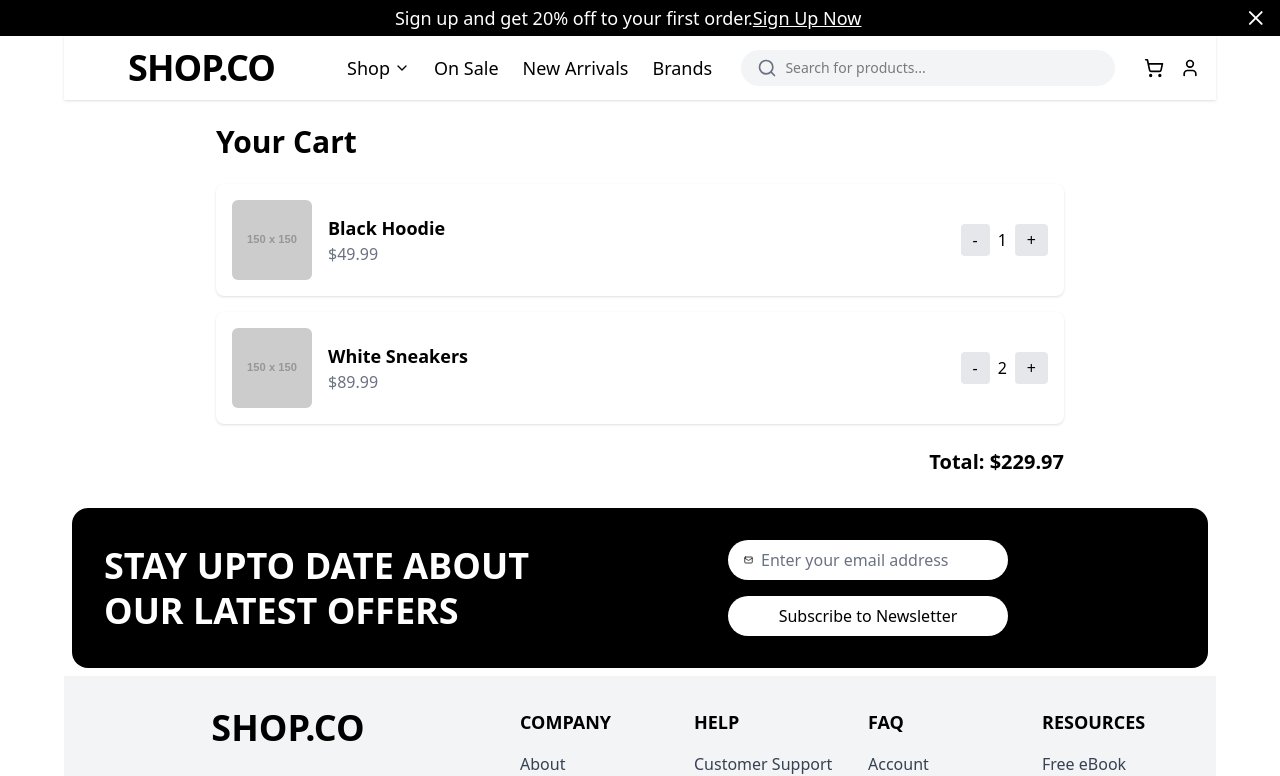
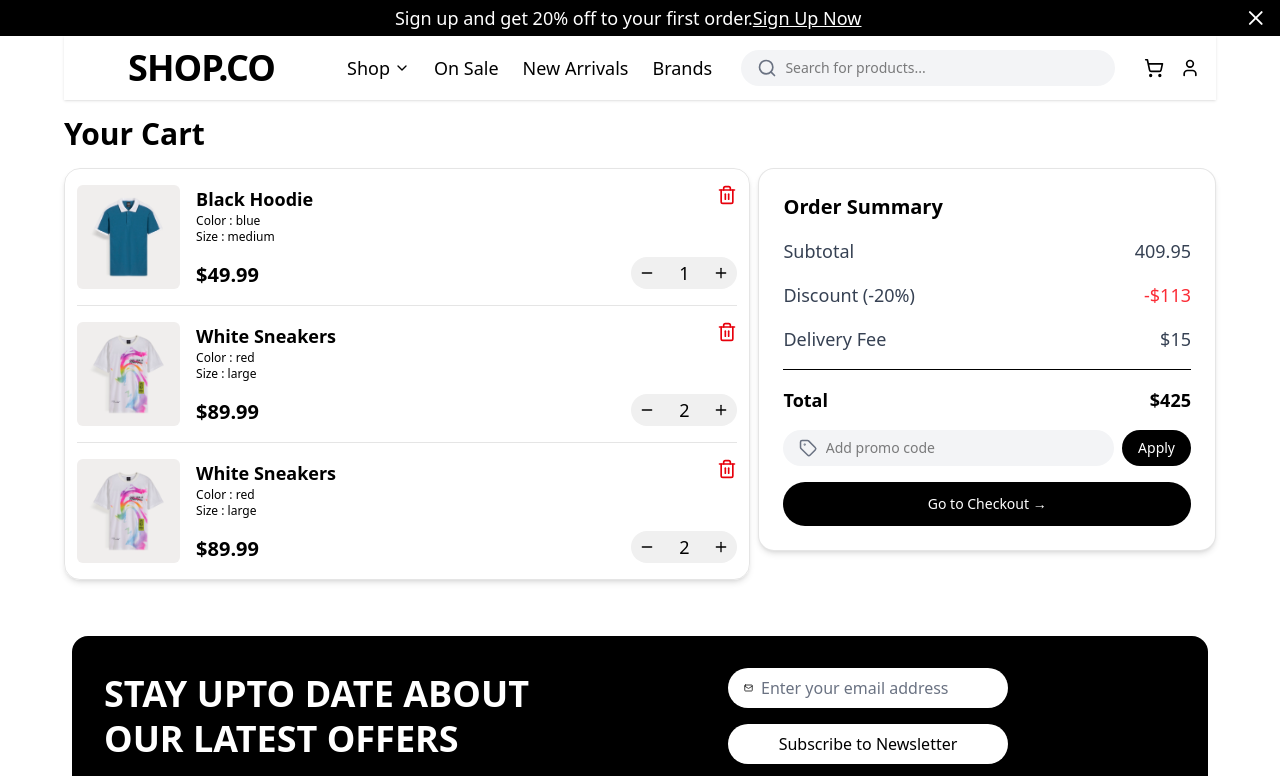
Before and after one commit to mZaidSk/shop-co, a React (Vite) app: page /cartPage in a window 1280 px wide. Shown: the top 776 px of the page. Built offline with nearby package versions, Linux system fonts and the light colour scheme.

Commit message:
cart feature add

```diff
--- /dev/null
+++ b/src/components/Cart/EmptyCart.tsx
@@ -0,0 +1,26 @@
+
+const EmptyCart = () => {
+  return (
+    <div>
+        <div className='w-full h-full flex justify-center items-center '>
+            <img
+            src="src/assets/images/cart-img/EmptyCart.png"
+            alt=""
+            className='size-60 md:size-80 ' />
+        </div>
+        <div className='flex flex-col justify-center items-center'>
+            <h1 className='text-lg md:text-3xl tracking-wide'>Your Cart is <span className='text-red-500'>Empty!</span></h1>
+            <p className='text-xs md:text-base text-[#0000004e]'>Looks like you haven't made your choice yet..</p>
+        </div>
+        <div className='flex justify-center items-center m-5 '>
+            <button
+            className={`w-fit h-fit p-3 rounded-[62px] bg-red-500 text-center text-xs md:text-sm cursor-pointer `}>
+                Go to shopping
+            </button>
+        </div>
+
+    </div>
+  )
+}
+
+export default EmptyCart
--- a/src/components/products/ReviewTab.tsx
+++ b/src/components/products/ReviewTab.tsx
@@ -84,7 +84,8 @@ const ReviewTab = () => {
 
         </div>
         <div className=" flex items-center justify-center my-6 ">
-                <button className="h-12 w-42 border-2 border-[#0000001A] rounded-[62px]" onClick={()=>{
+                <button className="h-12 w-42 border-2 border-[#0000001A] rounded-[62px] active:scale-95"
+                onClick={()=>{
                     setcomment([...comment, {
                                         name: "Samantha D.",
                                         description:"I absolutely love this t-shirt! The design is unique and the fabric feels so comfortable. As a fellow designer, I appreciate the attention to detail. It's become my favorite go-to shirt.",
--- a/src/pages/CartPage.tsx
+++ b/src/pages/CartPage.tsx
@@ -1,21 +1,38 @@
-import { useState } from "react";
+import { Minus, Plus, Tag, Trash2 } from "lucide-react";
+import React, { useState } from "react";
+import EmptyCart from "../components/Cart/EmptyCart";
+
 
 const CartPage = () => {
+
   // Sample cart data (later replace with Redux or API data)
   const [cartItems, setCartItems] = useState([
     {
       id: 1,
       name: "Black Hoodie",
       price: 49.99,
+      color:"blue",
+      size:"medium",
       quantity: 1,
-      image: "https://via.placeholder.com/150",
+      image: "../src/assets/images/products_img/card1.png",
     },
     {
       id: 2,
       name: "White Sneakers",
       price: 89.99,
+      color:"red",
+      size:"large",
       quantity: 2,
-      image: "https://via.placeholder.com/150",
+      image: "../src/assets/images/products_img/card2.png",
+    },
+      {
+      id: 3,
+      name: "White Sneakers",
+      price: 89.99,
+      color:"red",
+      size:"large",
+      quantity: 2,
+      image: "../src/assets/images/products_img/card2.png",
     },
   ]);
 
@@ -43,6 +60,18 @@ const CartPage = () => {
     );
   };
 
+    const RemoveProduct = (id: number) => {
+    setCartItems((items) =>
+      items
+        .map((item) =>
+          item.id === id
+            ? { ...item, quantity: item.quantity=0 }
+            : item
+        )
+        .filter((item) => item.quantity > 0)
+    );
+  };
+
   // Total price
   const totalPrice = cartItems.reduce(
     (total, item) => total + item.price * item.quantity,
@@ -50,53 +79,142 @@ const CartPage = () => {
   );
 
   return (
-    <div className="max-w-4xl mx-auto p-6 space-y-6">
-      <h1 className="text-3xl font-bold">Your Cart</h1>
+    <div className="pb-[3rem]">
+      <h1 className="text-3xl font-bold my-4">Your Cart</h1>
 
       {cartItems.length === 0 ? (
-        <p className="text-gray-500">Your cart is empty.</p>
+        <div className="w-full h-full">
+          <EmptyCart/>
+        </div>
       ) : (
-        <div className="space-y-4">
-          {cartItems.map((item) => (
+        //  carttab
+        <div className= "flex flex-col gap-2 w-full justify-center items-start md:flex-row  ">
+
+            {/* cart detail */}
+          <div className="border border-[#0000001A] shadow-md rounded-2xl w-full md:w-3/5 h-fit py-4 px-3  ">
+            {cartItems.map((item,index) => (
+                <div key={index}
+                className="w-full  ">
+                  {index===0 ? "":<hr className="my-4 border-[#0000001A] " />}
                   <div
-              key={item.id}
-              className="flex items-center gap-4 bg-white p-4 rounded-lg shadow"
+                    key={index}
+                    className="flex items-center w-full h-fit gap-4  rounded-lg "
                   >
                     <img
                       src={item.image}
                       alt={item.name}
-                className="w-20 h-20 rounded-md object-cover"
+                      className="w-26 h-22 md:size-26 rounded-md object-cover"
                     />
-              <div className="flex-1">
-                <h2 className="text-lg font-semibold">{item.name}</h2>
-                <p className="text-gray-500">${item.price.toFixed(2)}</p>
+                    <div className="w-3/4 md:w-2/4 flex flex-col justify-between h-22 md:h-26 ">
+                    <div>
+                      <h2 className="text-sm md:text-lg font-semibold">{item.name}</h2>
+                      <h2 className="text-[11px] md:text-xs font-light">Color : <span className="font-extralight">{item.color}</span></h2>
+                      <h2 className="text-[11px] md:text-xs font-light">Size : <span className="font-extralight">{item.size}</span></h2>
                     </div>
-              <div className="flex items-center gap-2">
+                      <p className="text-lg md:text-xl font-semibold">${item.price.toFixed(2)}</p>
+                    </div>
+                    <div className="flex flex-col items-end w-1/4 md:w-[200px] justify-between h-26">
+                      <Trash2
+                      className="text-red-600 size-4 sm:size-5 cursor-pointer"
+                      onClick={()=>{RemoveProduct(item.id)}} />
+                        <div className="flex justify-around items-center w-fit px-2 h-6 md:h-8   bg-[#F0F0F0] gap-4 md:gap-6 rounded-[62px] ">
                           <button
                             onClick={() => handleRemove(item.id)}
-                  className="px-3 py-1 bg-gray-200 rounded hover:bg-gray-300"
+                            className="cursor-pointer"
                           >
-                  -
+                            <Minus className="size-3 md:size-4 text-base"/>
                           </button>
-                <span>{item.quantity}</span>
+                          <span className="text-sm md:text-lg">{item.quantity}</span>
                           <button
                             onClick={() => handleAdd(item.id)}
-                  className="px-3 py-1 bg-gray-200 rounded hover:bg-gray-300"
+                            className="cursor-pointer"
                           >
-                  +
+                            <Plus className="size-3 md:size-4 text-base"/>
                           </button>
                         </div>
                     </div>
+                  </div>
+                </div>
+
             ))}
+          </div>
+
+          {/* order summary */}
+            < OrderSummary total={totalPrice}/>
+
+
         </div>
       )}
 
-      {/* Total Price */}
-      <div className="text-right font-bold text-xl">
-        Total: ${totalPrice.toFixed(2)}
-      </div>
+
     </div>
   );
 };
 
+type total ={
+  total:number;
+}
+
+const OrderSummary:React.FC<total> = ({total}) => {
+
+  const discount = 15;
+  return(
+    <div className="w-full md:w-2/5   flex justify-center items-center">
+            <div className="w-full bg-white border border-[#0000001A] shadow-md rounded-2xl p-6 space-y-4">
+              {/* Heading */}
+              <h2 className="text-lg md:text-xl font-bold">Order Summary</h2>
+
+              {/* Subtotal */}
+              <div className="flex justify-between text-gray-700">
+                <span className="text-sm md:text-lg">Subtotal</span>
+                <span className="font-medium text-sm md:text-lg">{total.toFixed(2)}</span>
+              </div>
+
+              {/* Discount */}
+              <div className="flex justify-between text-gray-700">
+                <span className="text-sm md:text-lg">Discount (-20%)</span>
+                <span className="text-red-500 font-medium text-sm md:text-lg">-$113</span>
+              </div>
+
+              {/* Delivery Fee */}
+              <div className="flex justify-between text-gray-700">
+                <span className="text-sm md:text-lg">Delivery Fee</span>
+                <span className="font-medium text-sm md:text-lg">${discount}</span>
+              </div>
+
+              {/* Divider */}
+              <hr />
+
+              {/* Total */}
+              <div className="flex justify-between text-lg font-bold">
+                <span>Total</span>
+                <span>${Math.ceil(total+discount)}</span>
+              </div>
+
+              {/* Promo Code */}
+              <div className="flex items-center gap-2">
+                <div className="flex items-center bg-gray-100 rounded-full px-2 w-full">
+                  <Tag  className="text-gray-500 size-4 md:size-5 ml-2" />
+                  <input
+                    type="text"
+                    placeholder="Add promo code"
+                    className="bg-transparent w-full px-2 py-2 outline-none text-xs md:text-sm"
+                  />
+                </div>
+                <button className="bg-black text-white rounded-full px-4 py-2  text-xs md:text-sm cursor-pointer">
+                  Apply
+                </button>
+              </div>
+
+              {/* Checkout Button */}
+              <button
+              className="w-full bg-black text-white py-3 rounded-full text-xs md:text-sm font-medium flex justify-center items-center gap-2 cursor-pointer"
+              >
+                Go to Checkout →
+              </button>
+            </div>
+      </div>
+  );
+}
+
 export default CartPage;
```
Also changed, not shown: src/components/products/ProView.tsx (+15 -11 lines), src/assets/images/cart-img/EmptyCart.png (added). Lines whose indentation alone changed are shown as unchanged.
